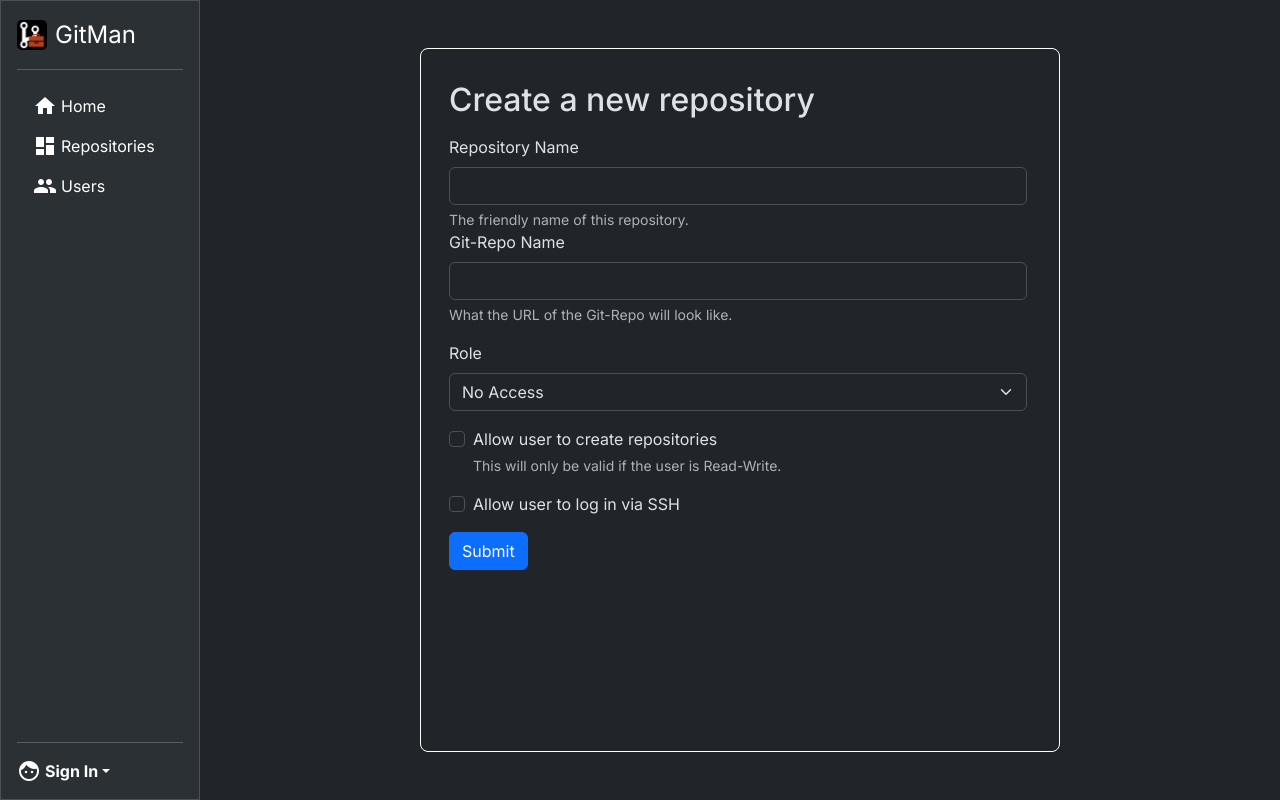
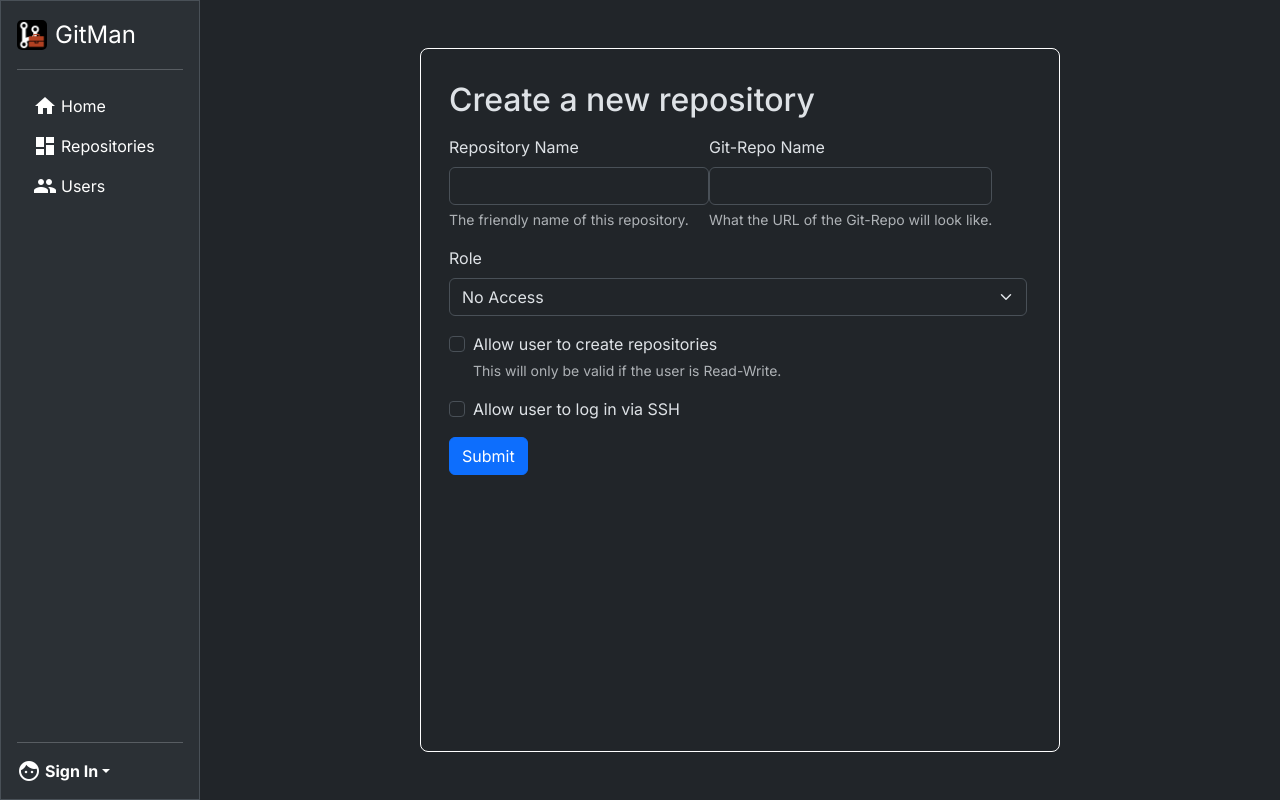
Before and after one commit to atomtables/GitMan, a Flask app: template templates/repocreate.html in a window 1280 px wide. Run offline with Flask 2, Linux system fonts and the light colour scheme; the template is opened without the code that fills it, so the values that code supplies are empty.

Commit message:
repocreate

```diff
--- a/templates/repocreate.html
+++ b/templates/repocreate.html
@@ -7,17 +7,24 @@
         </div>
         <form class="m-auto" method="post" action="/users/create/read">
             <div>
-                <div class="mb-3 me-1">
-                    <label for="username" class="form-label">Repository Name</label>
-                    <input type="text" class="form-control" id="username" aria-describedby="usernameHelp" name="username">
-                    <div id="usernameHelp" class="form-text">The friendly name of this repository.</div>
-                    <label for="username" class="form-label">Git-Repo Name</label>
-                    <input type="text" class="form-control" id="username" aria-describedby="usernameHelp" name="username">
-                    <div id="usernameHelp" class="form-text">What the URL of the Git-Repo will look like.</div>
+                <div class="mb-3 me-1 d-flex align-between">
+                    <div>
+                        <label for="username" class="form-label">Repository Name</label>
+                        <input type="text" class="form-control" id="username" aria-describedby="usernameHelp"
+                               name="username">
+                        <div id="usernameHelp" class="form-text">The friendly name of this repository.</div>
+                    </div>
+                    <div>
+                        <label for="username" class="form-label">Git-Repo Name</label>
+                        <input type="text" class="form-control" id="username" aria-describedby="usernameHelp"
+                               name="username">
+                        <div id="usernameHelp" class="form-text">What the URL of the Git-Repo will look like.</div>
+                    </div>
                 </div>
                 <div class="mb-3 me-1">
                     <label for="roleSelection" class="form-label">Role</label>
-                    <select id="roleSelection" class="form-select" aria-describedby="roleSelectionHelp" name="roleSelection">
+                    <select id="roleSelection" class="form-select" aria-describedby="roleSelectionHelp"
+                            name="roleSelection">
                         <option name="none">No Access</option>
                         <option name="ro">Read-Only</option>
                         <option name="rw">Read-Write</option>
```
